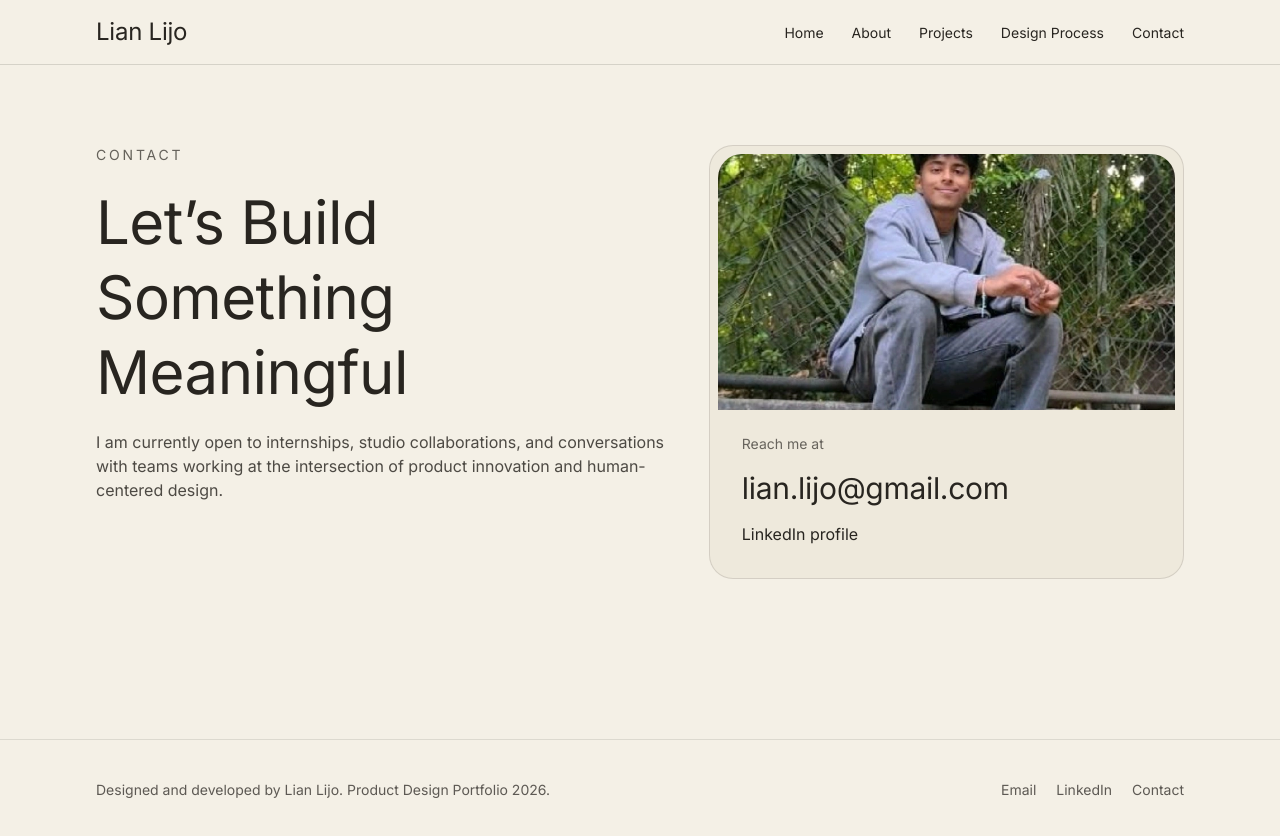
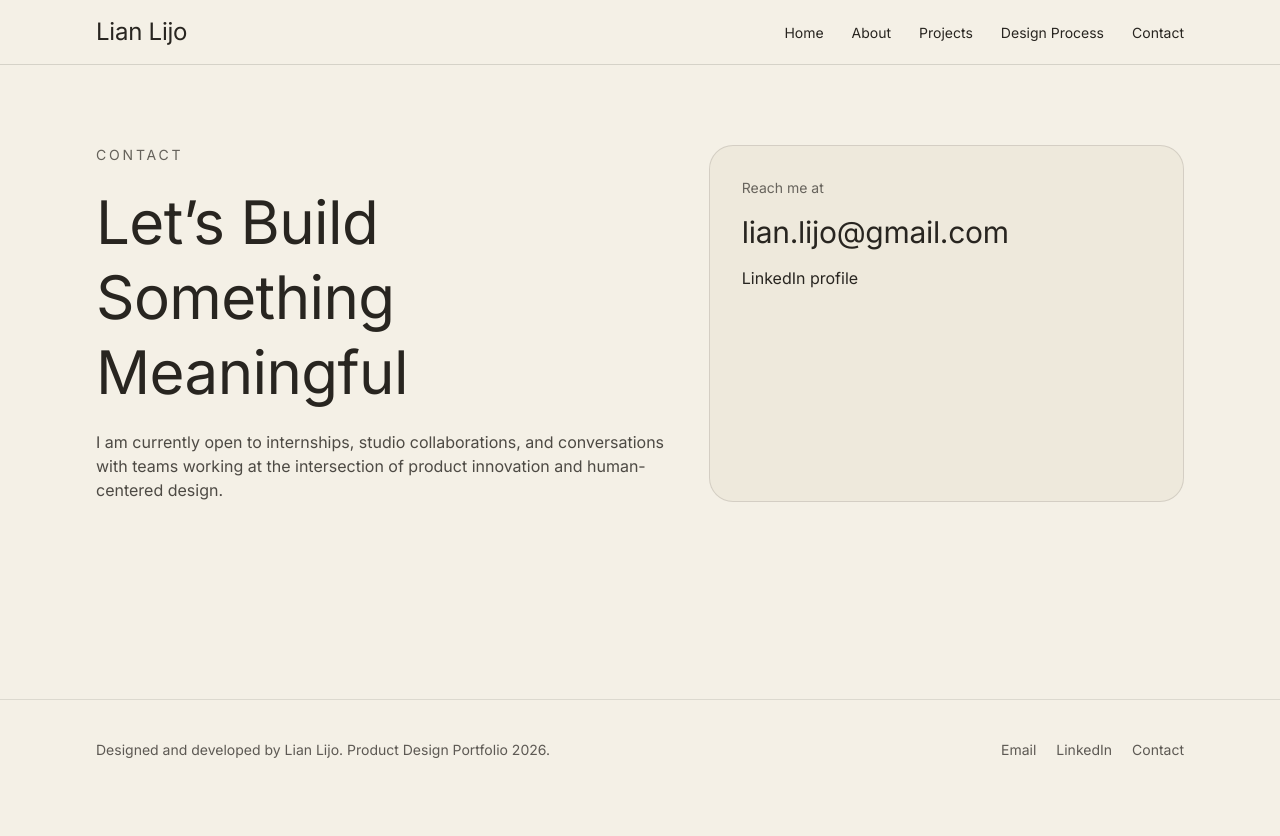
Before and after one commit to xatdev/lian-portfolio, a Next.js app: page /contact in a window 1280 px wide. Shown: the top 836 px of the page. After the commit the page ends 800 px from the top, so only its background shows below. Built offline with nearby package versions, Linux system fonts and the light colour scheme.

Commit message:
Remove portrait photo from contact page

```diff
--- a/src/app/contact/page.tsx
+++ b/src/app/contact/page.tsx
@@ -1,5 +1,4 @@
 import { AnimatedReveal } from "@/components/animated-reveal";
-import Image from "next/image";
 import Link from "next/link";
 
 export default function ContactPage() {
@@ -14,18 +13,7 @@ export default function ContactPage() {
         </p>
       </AnimatedReveal>
 
-      <AnimatedReveal delay={0.1} className="space-y-6 rounded-3xl border border-line/80 bg-panel/70 p-6 md:p-8">
-        <div className="relative -mx-6 -mt-6 h-56 w-[calc(100%+3rem)] overflow-hidden rounded-t-3xl md:h-64">
-          <Image
-            src="/images/lian-background.png"
-            alt="Lian portrait"
-            fill
-            priority
-            sizes="(max-width: 768px) 100vw, 45vw"
-            className="object-cover object-center"
-          />
-        </div>
-        <div className="space-y-4">
+      <AnimatedReveal delay={0.1} className="space-y-4 rounded-3xl border border-line/80 bg-panel/70 p-6 md:p-8">
         <p className="text-sm text-sand/68">Reach me at</p>
         <Link href="mailto:lian.lijo@gmail.com" className="block display text-2xl text-mint md:text-3xl">
           lian.lijo@gmail.com
@@ -37,7 +25,6 @@ export default function ContactPage() {
         >
           LinkedIn profile
         </Link>
-        </div>
       </AnimatedReveal>
     </section>
   );
```
Lines whose indentation alone changed are shown as unchanged.
